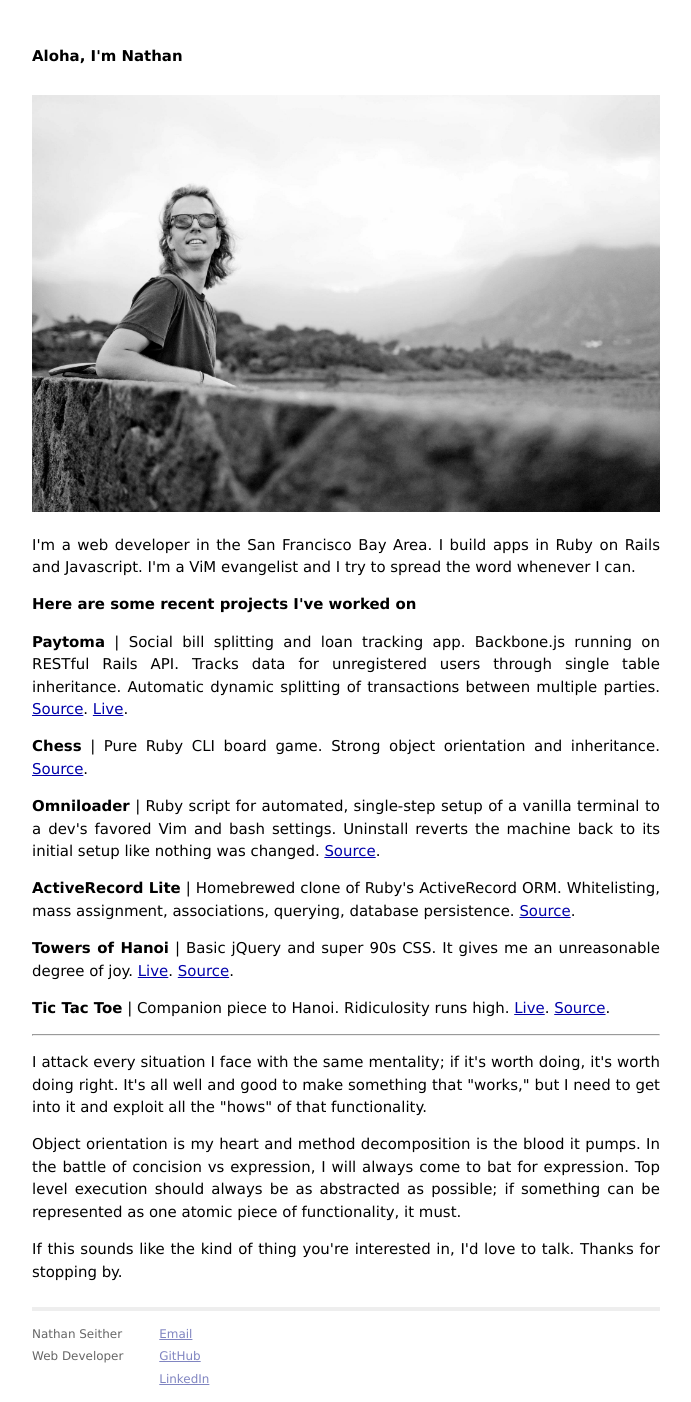
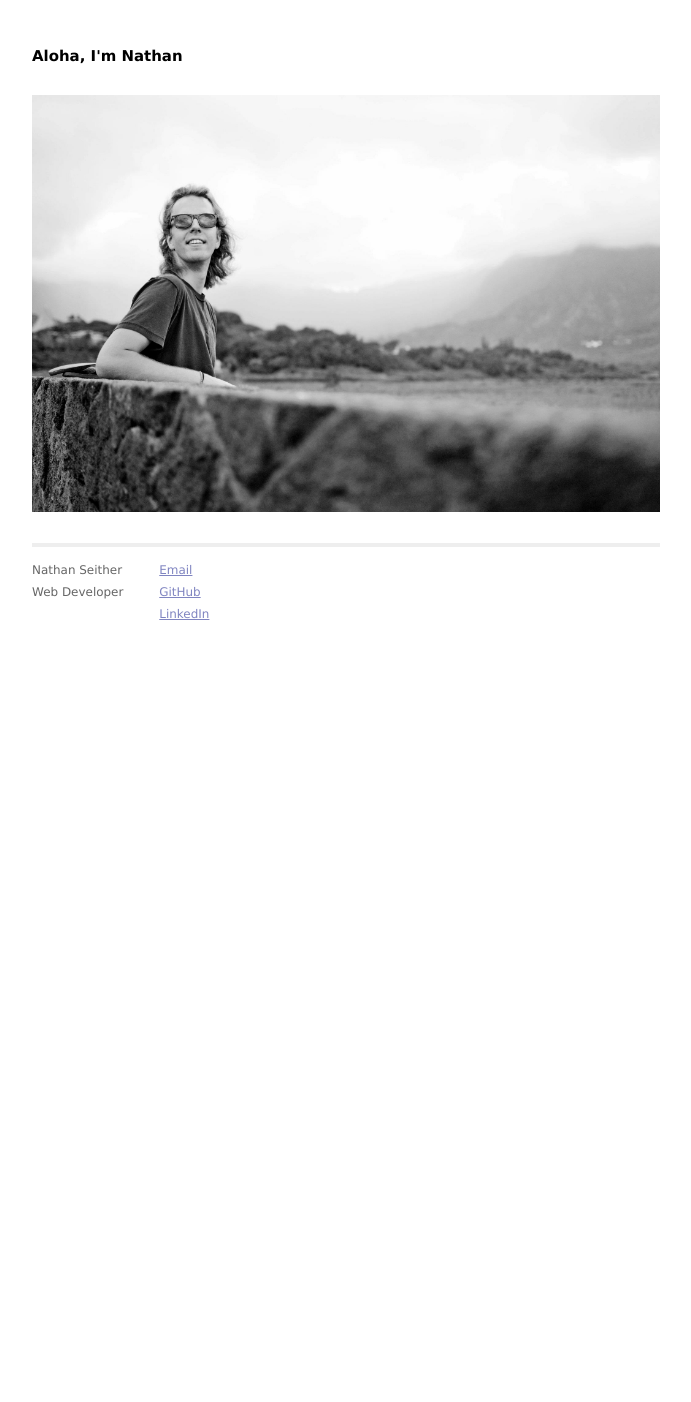
Before and after one commit to Supernats/Supernats.github.io, a Jekyll site: the page built from index.html, in a window 1280 px wide. Shown: the whole page, without its empty margins (294-985 px from the left). Built offline with Jekyll 4.4.1, drawn with Linux system fonts in a browser that asks for light colours; Markdown is read by kramdown in place of the engine named in the settings; after the commit the page ends 945 px from its top, so only the background shows below that.

Commit message:
Remove old blurbs
This doesn't make sense anymore.

```diff
--- a/index.html
+++ b/index.html
@@ -4,63 +4,10 @@ title: Nathan Seither
 ---
 
 <div id="home">
-
   <div class="photo-container">
     <img
       class="personal-photo"
       src="/assets/img/koolau_bw.jpg"
     >
   </div>
-
-    <p class="personal-text">
-      I'm a web developer in the San Francisco Bay Area. I build apps in Ruby on Rails and Javascript. I'm a ViM evangelist and I try to spread the word whenever I can.
-    </p>
-
-  <div id="projects">
-    <p class="project-summary">
-      <strong>Here are some recent projects I've worked on</strong>
-    </p>
-    <p class="project-text">
-      <strong>Paytoma</strong> | Social bill splitting and loan tracking app. Backbone.js running on RESTful Rails API. Tracks data for unregistered users through single table inheritance. Automatic dynamic splitting of transactions between multiple parties. <a href="https://github.com/supernats/bills-bills-bills">Source</a>. <a href="http://www.paytoma.com">Live</a>.
-    </p>
-
-    <p class="project-text">
-      <strong>Chess</strong> | Pure Ruby CLI board game. Strong object orientation and inheritance. <a href="https://github.com/supernats/chess">Source</a>.
-    </p>
-
-    <p class="project-text">
-      <strong>Omniloader</strong> | Ruby script for automated, single-step setup of a vanilla terminal to a dev's favored Vim and bash settings. Uninstall reverts the machine back to its initial setup like nothing was changed. <a href="https://github.com/supernats/omniloader">Source</a>.
-    </p>
-
-    <p class="project-text">
-      <strong>ActiveRecord Lite</strong> | Homebrewed clone of Ruby's ActiveRecord ORM. Whitelisting, mass assignment, associations, querying, database persistence. <a href="https://github.com/supernats/active_record_lite">Source</a>.
-    </p>
-
-    <p class"project-text">
-    <strong>Towers of Hanoi</strong> | Basic jQuery and super 90s CSS. It gives me an unreasonable degree of joy. <a href="./hanoi/hanoi.html">Live</a>. <a href="https://github.com/supernats/hanoi">Source</a>.
-    </p>
-
-    <p class"project-text">
-    <strong>Tic Tac Toe</strong> | Companion piece to Hanoi. Ridiculosity runs high. <a href="./tic-tac-toe/ttt.html">Live</a>. <a href="https://github.com/supernats/tic-tac-toe">Source</a>.
-    </p>
-
-  </div>
-
-  <hr>
-
-  <div id="personal">
-
-    <p class="personal-text">
-      I attack every situation I face with the same mentality; if it's worth doing, it's worth doing right. It's all well and good to make something that "works," but I need to get into it and exploit all the "hows" of that functionality.
-    </p>
-
-    <p class="personal-text">
-      Object orientation is my heart and method decomposition is the blood it pumps. In the battle of concision vs expression, I will always come to bat for expression. Top level execution should always be as abstracted as possible; if something can be represented as one atomic piece of functionality, it must.
-    </p>
-
-    <p class="personal-text">
-      If this sounds like the kind of thing you're interested in, I'd love to talk. Thanks for stopping by.
-    </p>
-  </div>
-
 </div>
```
